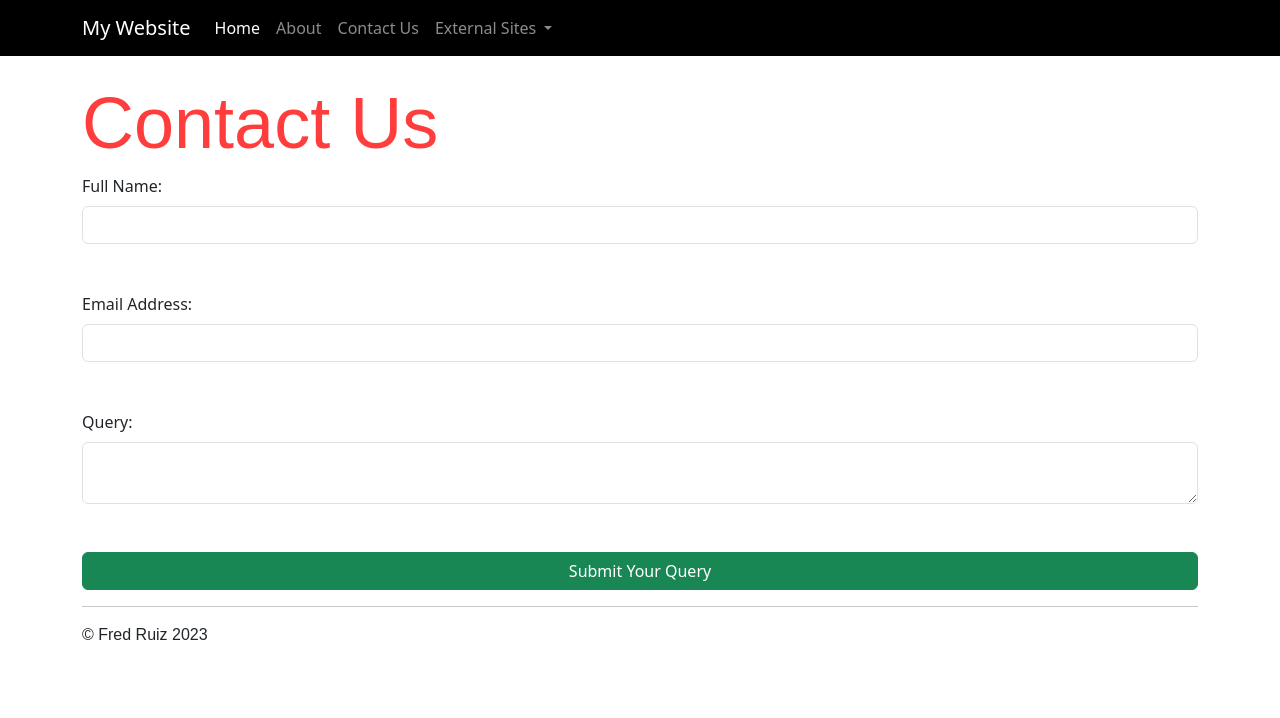
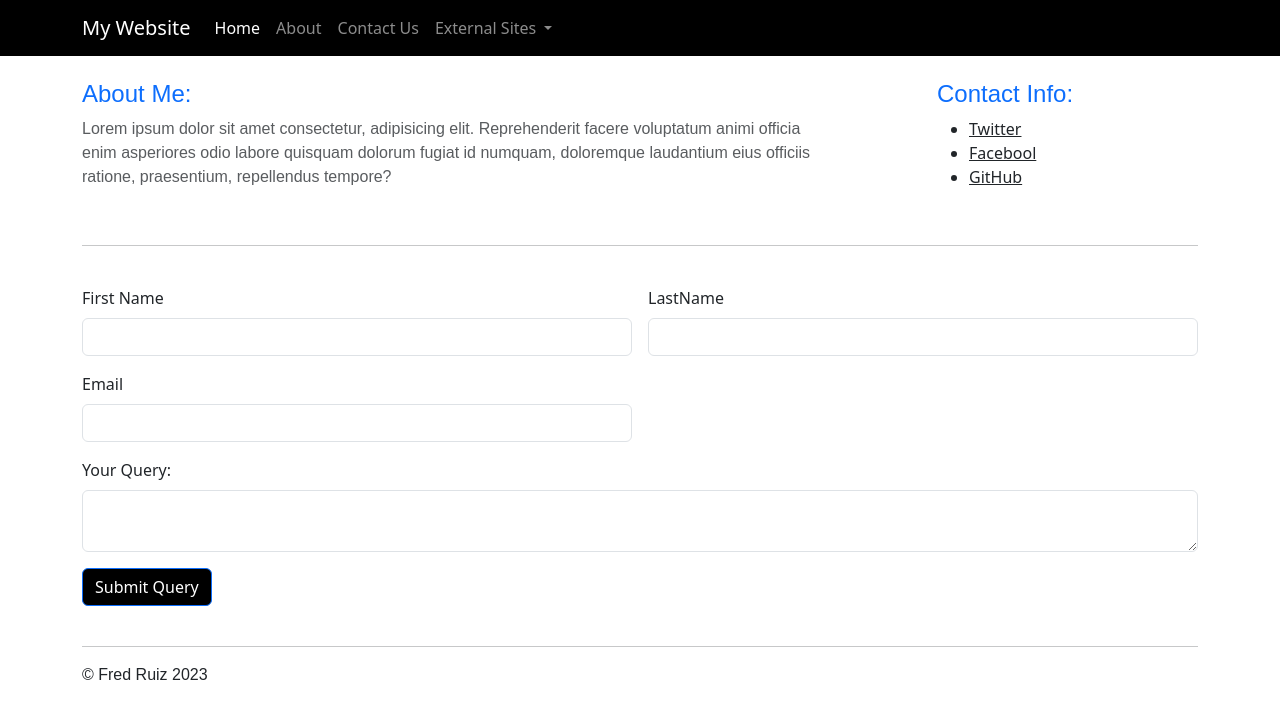
Before and after one commit to fred-622/testingWeb, a plain HTML site: page contact.html in a window 1280 px wide. Drawn offline with nearby package versions, Linux system fonts and the light colour scheme.

Commit message:
Added better styling

```diff
--- a/contact.html
+++ b/contact.html
@@ -3,7 +3,7 @@
     <head>
         <meta charset="UTF-8">
         <meta name="viewport" content="width=device-width, initial-scale=1.0">
-    <title>Contact Us</title>
+        <title>About Us</title>
         <link href="https://cdn.jsdelivr.net/npm/bootstrap@5.3.0/dist/css/bootstrap.min.css"
         rel="stylesheet"
         integrity="sha384-9ndCyUaIbzAi2FUVXJi0CjmCapSmO7SnpJef0486qhLnuZ2cdeRhO02iuK6FUUVM"
@@ -13,9 +13,10 @@
         <link rel="icon" href="img/favicon.png" />
     </head>
     <body>
-  <nav class="navbar navbar-expand-lg navbar-dark" style="background-color: rgb(0, 0, 0); color: white;"> <!--dark is the color, use primary for blue,-->    <div class="container"> <!--removing the word fluid from: "container-fluid" makes the text in the navbar align
+      <nav class="navbar navbar-expand-lg navbar-dark" style="background-color: rgb(0, 0, 0); color: white;"> <!--dark is the color, use primary for blue,-->
+        <div class="container"> <!--removing the word fluid from: "container-fluid" makes the text in the navbar align
             with the text in the container which i prefer-->
-      <a class="navbar-brand" href="#">My Website</a>
+          <a class="navbar-brand" href="index.html">My Website</a>
           <button class="navbar-toggler" type="button" data-bs-toggle="collapse" data-bs-target="#navbarNavDropdown" aria-controls="navbarNavDropdown" aria-expanded="false" aria-label="Toggle navigation">
             <span class="navbar-toggler-icon"></span>
           </button>
@@ -45,29 +46,58 @@
         </div>
       </nav><br/>
         <div id="container" class="container-lg">
-
-        <div id="content">
-            <h1 class="display-2">Contact Us</h1>
-            <form action="success.html">
-                <label for="fname" class="form-label">Full Name:</label><br />
-                <input type="text" class="form-control" id="fname" name="fname"/>
-                <br /><br />
-                <label for="email" class="form-label">Email Address:</label><br />
-                <input type="text" class="form-control" id="email" name="email"/>
-                <br /><br />
-                <label for="query" class="form-label">Query:</label><br />
-                <textarea type="text" class="form-control" id="query" name="query"></textarea>
-                <br /><br />
-                <div class="d-grid gap-2">
-                    <input type="submit" class="btn btn-success" value="Submit Your Query" onclick="buttonClicked()"/>
+            <div class="row">
+                <div class="col-8">
+                    <h4 class="text-primary">About Me:</h4>
+                    <p class="text-muted">
+                        Lorem ipsum dolor sit amet consectetur, adipisicing elit. Reprehenderit facere voluptatum animi
+                        officia enim asperiores odio labore quisquam dolorum fugiat id numquam, doloremque laudantium eius
+                        officiis ratione, praesentium, repellendus tempore?
+                    </p>
+                </div>
+                <div class="col-3 offset-md-1">
+                    <h4 class="text-primary">Contact Info:</h4>
+                    <ul>
+                        <li><a href="#" class="text-dark">Twitter</a></li>
+                        <li><a href="#" class="text-dark">Facebool</a></li>
+                        <li><a href="#" class="text-dark">GitHub</a></li>
+                    </ul>
+                </div>
+            </div>
+          <br/>
+          <hr/>
+          <br/>
+            <form class="row g-3">
+              <div class="col-md-6">
+                <label for="inputFirstName4" class="form-label">First Name</label>
+                <input type="text" class="form-control" id="inputFirstName4">
+              </div>
+              <div class="col-md-6">
+                <label for="inputLastName4" class="form-label">LastName</label>
+                <input type="text" class="form-control" id="inputLastName4">
+              </div>
+              <div class="col-6">
+                <label for="inputEmail4" class="form-label">Email</label>
+                <input type="email" class="form-control" id="inputEmail4">
+              </div>
+              <div class="col-12">
+                <label for="inputQuery" class="form-label">Your Query:</label>
+                <textarea class="form-control" id="inputQuery"></textarea>
+              </div>
+              <div  class="col-12">
+                <button type="submit" class="btn btn-primary btn-block" style="background-color: rgb(0, 0, 0); color: white;" onclick="alert">Submit Query</button>
               </div>
             </form>
-        </div>
+
+            <br/>
+
             <hr/>
         </div>
     <footer class="container">
         <p>&copy; Fred Ruiz 2023</p>
     </footer>
+
+
 <!-- JavaScript Bundle with Popper-->
 <script src="https://cdn.jsdelivr.net/npm/bootstrap@5.3.0/dist/js/bootstrap.bundle.min.js"
 integrity="sha384-geWF76RCwLtnZ8qwWowPQNguL3RmwHVBC9FhGdlKrxdiJJigb/j/68SIy3Te4Bkz"
@@ -76,5 +106,16 @@ crossorigin="anonymous"></script>
 <!-- <script src="https://ajax.googleapis.com/ajax/libs/jquery/3.7.0/jquery.min.js"></script> -->
 <script src="js/jquery.js"></script>
 <script src="js/script.js"></script>
+
+<script>
+    $(function()
+    {
+        $('#hideTitleBtn').click(function()
+        {
+            $('#title').toggle();
+            $('p').html('THIS IS JQUERY TEXT');
+        });
+    });
+</script>
     </body>
 </html>
```
Also changed, not shown: about.html (+18 -2 lines), index.html (+1 -2 lines), success.html (+20 -3 lines). Lines whose indentation alone changed are shown as unchanged.
